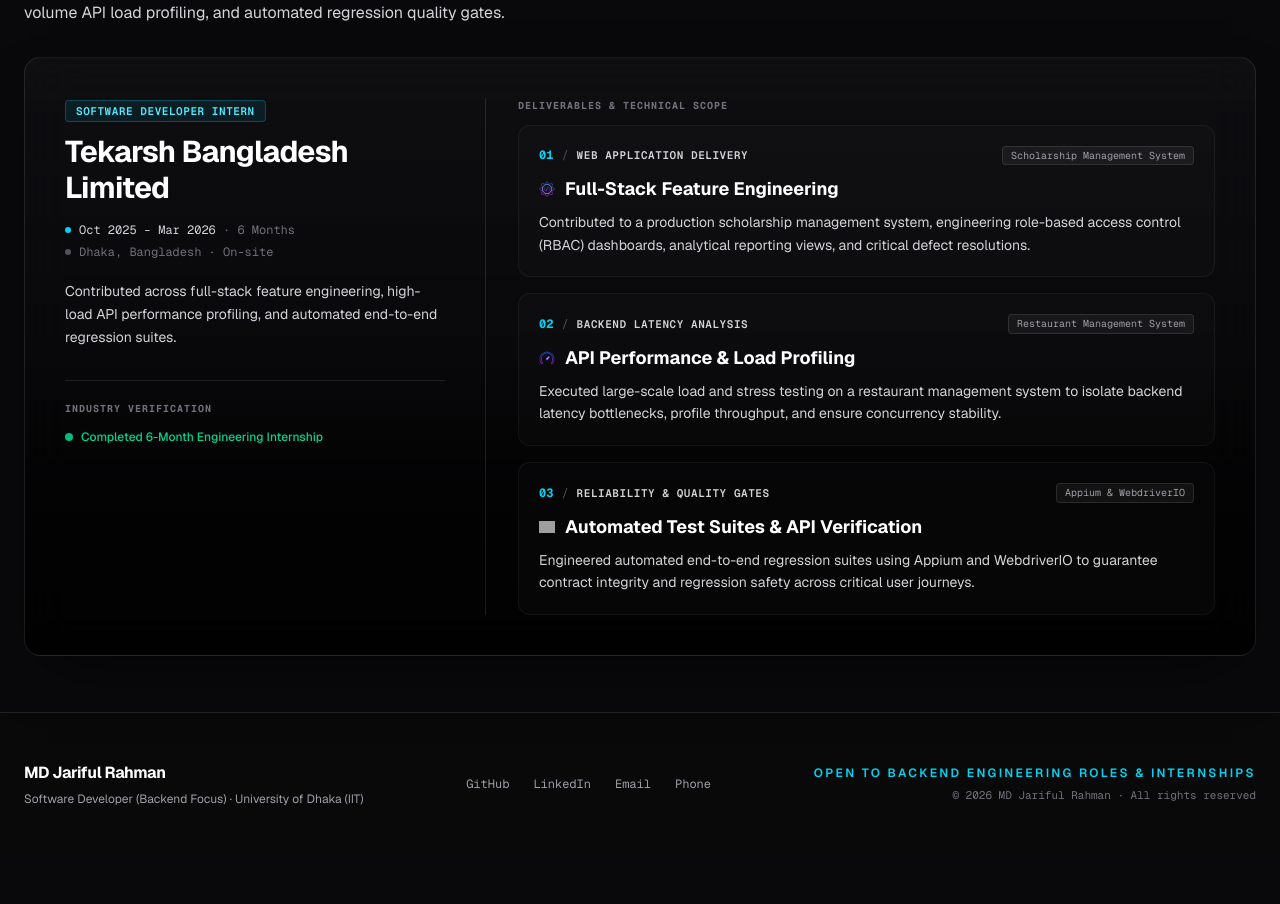
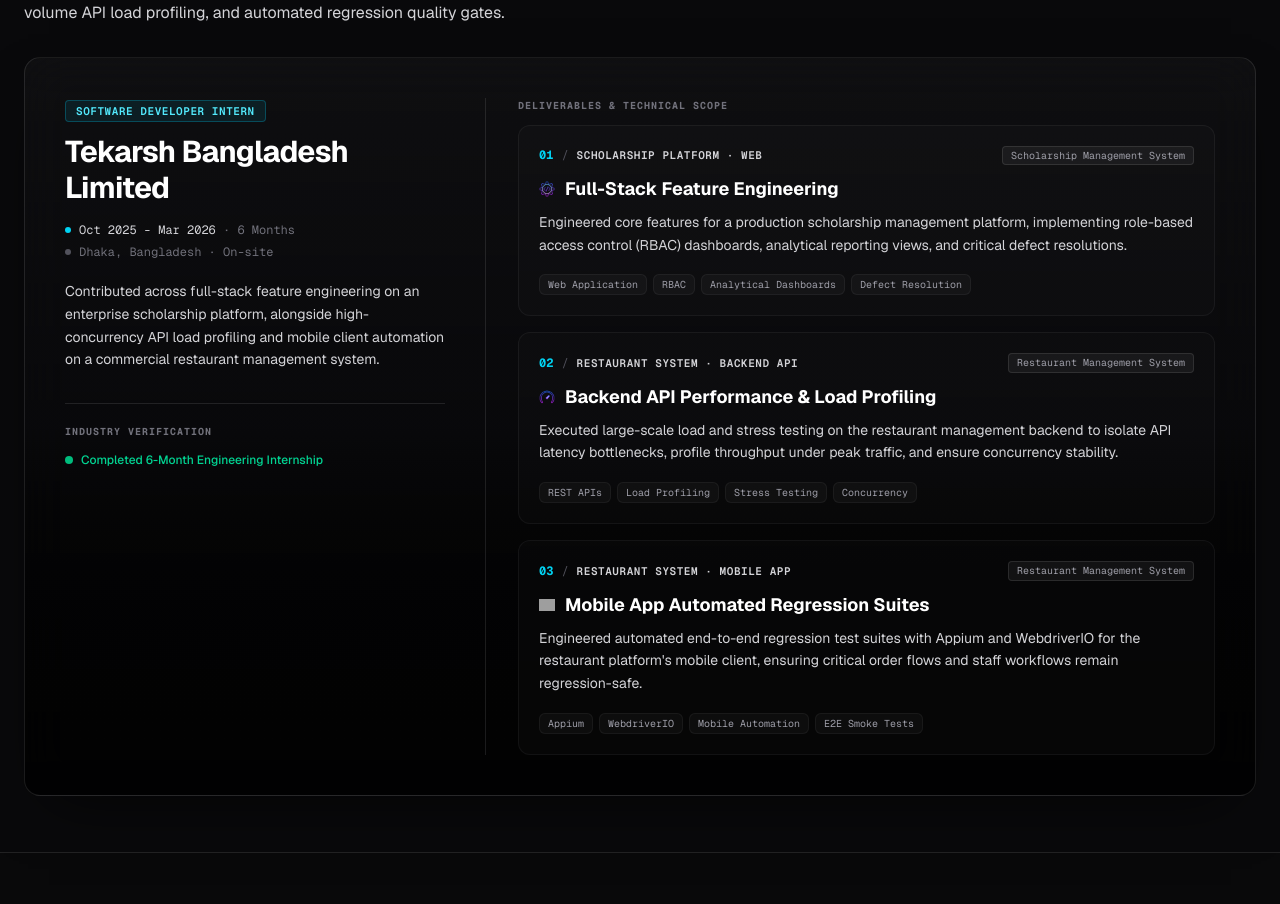
Before and after one commit to jarifulovi/jr-portfolio, a Next.js app: page / in a window 1280 px wide. Shown: the part 8320-9224 px from the top of the page. Before the commit the page ends 9175 px from the top, so only its background shows below. Built offline with nearby package versions, Linux system fonts and the light colour scheme; grey boxes are pictures that could not be loaded.

Commit message:
feat: add technical stack badges to experience items and update role details

```diff
--- a/src/components/sections/ExperienceItem.tsx
+++ b/src/components/sections/ExperienceItem.tsx
@@ -10,6 +10,7 @@
   description: string;
   icon?: string;
   tag?: string;
+  stack?: string[];
 }
 
 interface ExperienceItemProps {
@@ -139,6 +140,20 @@
             <p className="mt-2 text-xs sm:text-sm leading-relaxed text-zinc-300">
               {task.description}
             </p>
+
+            {/* Technical Scope Badges */}
+            {task.stack && task.stack.length > 0 && (
+              <div className="mt-3.5 flex flex-wrap gap-1.5 pt-1">
+                {task.stack.map((item) => (
+                  <span
+                    key={item}
+                    className="rounded-md border border-white/5 bg-white/[0.03] px-2 py-0.5 font-mono text-[10px] text-zinc-400"
+                  >
+                    {item}
+                  </span>
+                ))}
+              </div>
+            )}
           </div>
         ))}
       </div>
--- a/src/data/experience.json
+++ b/src/data/experience.json
@@ -5,31 +5,34 @@
     "period": "Oct 2025 - Mar 2026",
     "duration": "6 Months",
     "location": "Dhaka, Bangladesh · On-site",
-    "summary": "Contributed across full-stack feature engineering, high-load API performance profiling, and automated end-to-end regression suites.",
+    "summary": "Contributed across full-stack feature engineering on an enterprise scholarship platform, alongside high-concurrency API load profiling and mobile client automation on a commercial restaurant management system.",
     "tasks": [
       {
         "index": "01",
         "title": "Full-Stack Feature Engineering",
-        "category": "Web Application Delivery",
-        "description": "Contributed to a production scholarship management system, engineering role-based access control (RBAC) dashboards, analytical reporting views, and critical defect resolutions.",
+        "category": "Scholarship Platform · Web",
+        "description": "Engineered core features for a production scholarship management platform, implementing role-based access control (RBAC) dashboards, analytical reporting views, and critical defect resolutions.",
         "icon": "/icons/backend_dev_purple.png",
-        "tag": "Scholarship Management System"
+        "tag": "Scholarship Management System",
+        "stack": ["Web Application", "RBAC", "Analytical Dashboards", "Defect Resolution"]
       },
       {
         "index": "02",
-        "title": "API Performance & Load Profiling",
-        "category": "Backend Latency Analysis",
-        "description": "Executed large-scale load and stress testing on a restaurant management system to isolate backend latency bottlenecks, profile throughput, and ensure concurrency stability.",
+        "title": "Backend API Performance & Load Profiling",
+        "category": "Restaurant System · Backend API",
+        "description": "Executed large-scale load and stress testing on the restaurant management backend to isolate API latency bottlenecks, profile throughput under peak traffic, and ensure concurrency stability.",
         "icon": "/icons/performance_purple.png",
-        "tag": "Restaurant Management System"
+        "tag": "Restaurant Management System",
+        "stack": ["REST APIs", "Load Profiling", "Stress Testing", "Concurrency"]
       },
       {
         "index": "03",
-        "title": "Automated Test Suites & API Verification",
-        "category": "Reliability & Quality Gates",
-        "description": "Engineered automated end-to-end regression suites using Appium and WebdriverIO to guarantee contract integrity and regression safety across critical user journeys.",
+        "title": "Mobile App Automated Regression Suites",
+        "category": "Restaurant System · Mobile App",
+        "description": "Engineered automated end-to-end regression test suites with Appium and WebdriverIO for the restaurant platform's mobile client, ensuring critical order flows and staff workflows remain regression-safe.",
         "icon": "/icons/automation_purple.png",
-        "tag": "Appium & WebdriverIO"
+        "tag": "Restaurant Management System",
+        "stack": ["Appium", "WebdriverIO", "Mobile Automation", "E2E Smoke Tests"]
       }
     ]
   }
```
